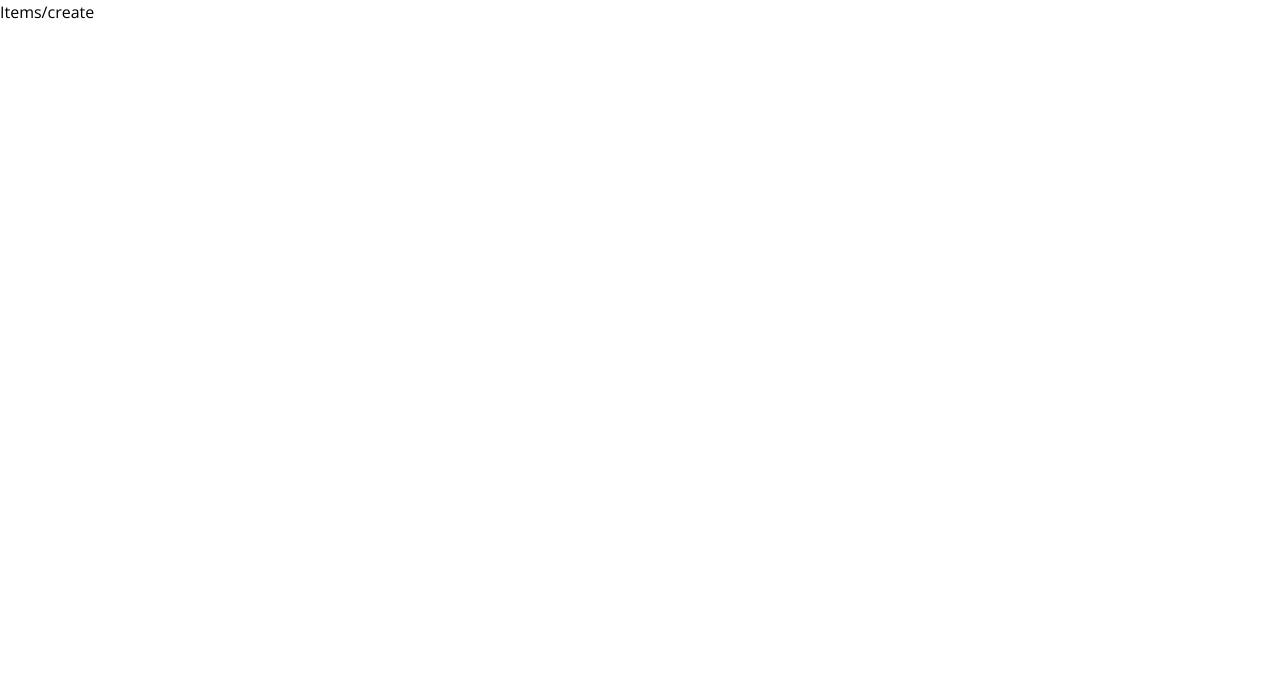
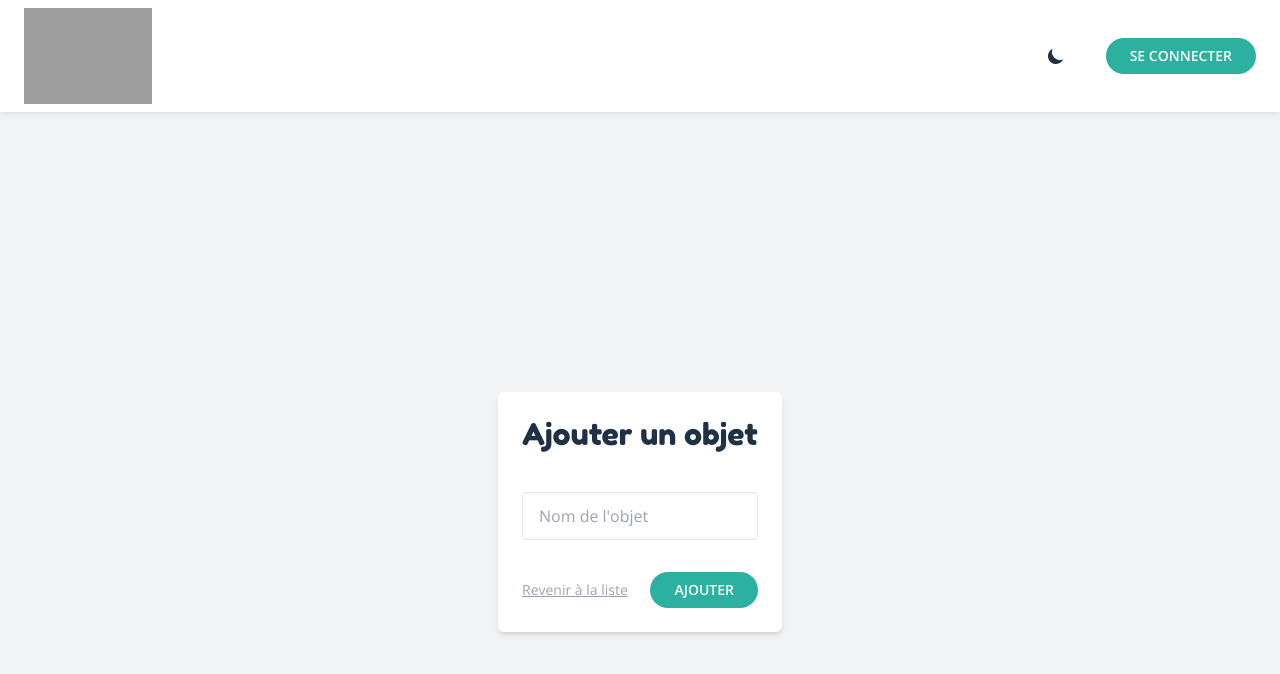
Before and after one commit to B4dzy/troov, a Nuxt app: page /items/create in a window 1280 px wide. Shown: the top 674 px of the page. Built offline with nearby package versions, Linux system fonts and the light colour scheme; no server answers; grey boxes are pictures that could not be loaded.

Commit message:
Ajout des pages create, edit (item) + update index.vue
Il est désormais possible d'ajouter, modifier et supprimer un item.

```diff
--- a/components/base/Navbar.vue
+++ b/components/base/Navbar.vue
@@ -1,10 +1,10 @@
 <template>
     <div>
-        <div class="bg-white dark:bg-gray-800 shadow-md">
+        <div class="bg-white dark:bg-gray-800 shadow-md z-40">
             <nav class="container px-6 py-2 mx-auto md:flex md:justify-between md:items-center">
                 <div class="flex items-center justify-between">
                     <NuxtLink to="/">
-                        <img class="w-32" :src="`images/logo-${$colorMode.value}.png`" alt="logo">
+                        <img class="w-32" :src="`/images/logo-${$colorMode.preference}.png`" alt="logo">
                     </NuxtLink>
 
                     <div @click="showMenu = !showMenu" class="flex md:hidden">
@@ -31,9 +31,15 @@
                             </span>
                         </p>
 
-                        <button
-                            class="px-6 py-2 text-sm transition-colors duration-300 rounded-full shadow-xl text-white uppercase font-semibold bg-red-400 hover:bg-red-400/80"
-                            v-on:click="logout">Déconnexion</button>
+                        <div class="space-x-2">
+                            <NuxtLink to="/items/create"><Button text="Ajouter un objet" /></NuxtLink>
+
+                            <button
+                                class="px-6 py-2 text-sm transition-colors duration-300 rounded-full shadow-xl text-white uppercase font-semibold bg-red-400 hover:bg-red-400/80"
+                                v-on:click="logout">
+                                Déconnexion
+                            </button>
+                        </div>
                     </div>
 
                     <NuxtLink v-else :to="$route.name === 'login' ? '/register' : '/login'">
--- a/pages/index.vue
+++ b/pages/index.vue
@@ -1,9 +1,7 @@
 <template>
     <BaseNavbar />
-    <section class="flex h-screen justify-center items-center bg-gray-200/50 dark:bg-secondary">
+    <section class="flex h-screen justify-center items-center bg-gray-200/50 dark:bg-secondary z-0">
         <div class="m-1">
-            <Button v-show="authStore.isLoggedIn" text="Ajouter un objet" />
-
             <div class="relative overflow-x-auto">
                 <table v-if="items.length > 0" class="w-full text-sm text-left text-gray-500 dark:text-gray-400">
                     <thead class="text-xs text-gray-700 uppercase bg-gray-50 dark:bg-gray-700 dark:text-gray-400">
@@ -23,15 +21,19 @@
                                 {{ item.name }}
                             </th>
                             <td class="text-center px-6 py-4 space-x-1">
+                                <NuxtLink :to="`/items/edit/${item._id}`">
                                     <button class="fill-primary">
-                                    <svg width="20" height="20" viewBox="0 0 27 27" xmlns="http://www.w3.org/2000/svg">
+                                        <svg width="20" height="20" viewBox="0 0 27 27"
+                                            xmlns="http://www.w3.org/2000/svg">
                                             <path
                                                 d="M21.9375 13.5C21.9375 13.2762 22.0264 13.0616 22.1846 12.9034C22.3429 12.7451 22.5575 12.6562 22.7812 12.6562C23.005 12.6562 23.2196 12.7451 23.3779 12.9034C23.5361 13.0616 23.625 13.2762 23.625 13.5V22.7812C23.625 23.005 23.5361 23.2196 23.3779 23.3779C23.2196 23.5361 23.005 23.625 22.7812 23.625H4.21875C3.99497 23.625 3.78036 23.5361 3.62213 23.3779C3.46389 23.2196 3.375 23.005 3.375 22.7812V4.21875C3.375 3.99497 3.46389 3.78036 3.62213 3.62213C3.78036 3.46389 3.99497 3.375 4.21875 3.375H13.5C13.7238 3.375 13.9384 3.46389 14.0966 3.62213C14.2549 3.78036 14.3438 3.99497 14.3438 4.21875C14.3438 4.44253 14.2549 4.65714 14.0966 4.81537C13.9384 4.97361 13.7238 5.0625 13.5 5.0625H5.0625V21.9375H21.9375V13.5Z" />
                                             <path
                                                 d="M12.3915 14.6137L13.7837 14.4146L22.336 5.86406C22.4166 5.78622 22.4808 5.69312 22.5251 5.59018C22.5693 5.48724 22.5925 5.37652 22.5935 5.26449C22.5945 5.15246 22.5731 5.04135 22.5307 4.93766C22.4883 4.83396 22.4256 4.73976 22.3464 4.66054C22.2672 4.58131 22.173 4.51866 22.0693 4.47624C21.9656 4.43381 21.8545 4.41247 21.7425 4.41344C21.6304 4.41441 21.5197 4.43769 21.4168 4.48191C21.3138 4.52613 21.2207 4.59041 21.1429 4.67099L12.589 13.2216L12.3898 14.6137H12.3915ZM23.529 3.47624C23.7643 3.71131 23.9508 3.99043 24.0782 4.29764C24.2055 4.60485 24.271 4.93414 24.271 5.26668C24.271 5.59923 24.2055 5.92851 24.0782 6.23572C23.9508 6.54294 23.7643 6.82205 23.529 7.05712L14.7793 15.8068C14.6503 15.9363 14.4827 16.0204 14.3018 16.0464L11.5174 16.4447C11.3876 16.4633 11.2553 16.4515 11.1309 16.4101C11.0066 16.3686 10.8935 16.2988 10.8008 16.2061C10.7081 16.1134 10.6383 16.0004 10.5969 15.876C10.5555 15.7516 10.5436 15.6193 10.5623 15.4896L10.9605 12.7052C10.9861 12.5244 11.0696 12.3569 11.1985 12.2276L19.9498 3.47793C20.4245 3.0034 21.0682 2.73682 21.7394 2.73682C22.4106 2.73682 23.0544 3.0034 23.529 3.47793V3.47624Z" />
                                         </svg>
                                     </button>
-                                <button class="fill-red-400">
+                                </NuxtLink>
+
+                                <button v-on:click="deleteItem(item._id)" class="fill-red-400">
                                     <svg width="20" height="20" viewBox="0 0 27 27" xmlns="http://www.w3.org/2000/svg">
                                         <path fill-rule="evenodd" clip-rule="evenodd"
                                             d="M7.98752 5.625H3.375C2.75368 5.625 2.25 6.12868 2.25 6.75C2.25 7.37132 2.75368 7.875 3.375 7.875H4.56812L5.49533 22.7105C5.6065 24.4892 7.08155 25.875 8.86376 25.875H18.1362C19.9185 25.875 21.3934 24.4892 21.5047 22.7105L22.4319 7.875H23.625C24.2463 7.875 24.75 7.37132 24.75 6.75C24.75 6.12868 24.2463 5.625 23.625 5.625H21.3832C21.377 5.62494 21.3708 5.62494 21.3646 5.625H19.0125C18.4913 3.05748 16.2214 1.125 13.5 1.125C10.7787 1.125 8.5087 3.05748 7.98752 5.625ZM10.317 5.625H16.683C16.2197 4.31416 14.9695 3.375 13.5 3.375C12.0305 3.375 10.7804 4.31416 10.317 5.625ZM20.1774 7.875H6.82251L7.74096 22.5702C7.77801 23.1631 8.26969 23.625 8.86376 23.625H18.1362C18.7303 23.625 19.222 23.1631 19.2591 22.5702L20.1774 7.875ZM16.0639 11.2609C16.6837 11.3043 17.1511 11.8419 17.1076 12.4617L16.6368 19.1952C16.5935 19.8151 16.0559 20.2824 15.4361 20.2391C14.8162 20.1957 14.3489 19.6581 14.3923 19.0383L14.8632 12.3048C14.9065 11.6849 15.4441 11.2176 16.0639 11.2609ZM10.9361 11.261C11.5559 11.2177 12.0935 11.6849 12.1368 12.3048L12.6078 19.0384C12.6511 19.6581 12.1837 20.1958 11.564 20.2391C10.9441 20.2824 10.4065 19.8151 10.3632 19.1953L9.89234 12.4617C9.849 11.842 10.3163 11.3043 10.9361 11.261Z" />
@@ -51,29 +53,26 @@
 <script setup>
 import { useAuthStore } from '~/store/auth';
 
-// definePageMeta({
-//     middleware: ["check-token"]
-// });
-
 const auth = useCookie('auth').value;
 const config = useRuntimeConfig();
 
-if (auth.token) {
-    const { data: user } = useFetch(`${config.public.API_BASE_URL}/auth/me`, {
+const { data: items, refresh: refreshItems } = await useAsyncData(
+    'items',
+    () => $fetch(`${config.public.API_BASE_URL}/item`, {
+        method: 'GET',
+    })
+);
+
+const deleteItem = (id) => {
+    $fetch(`${config.public.API_BASE_URL}/item/${id}`, {
+        method: 'DELETE',
         headers: {
             "Authorization": "Bearer " + auth.token
         },
+    }).then((item) => {
+
+        delete items.value[item];
+        refreshItems();
     });
 }
-
-const { data: items } = useFetch(`${config.public.API_BASE_URL}/item`);
-
-const authStore = useAuthStore();
-const router = useRouter();
-
-function logout() {
-    authStore.logout()
-        .then((_response) => router.push("/"))
-        .catch((error) => console.log("API error", error));
-}
 </script>
--- /dev/null
+++ b/pages/items/create.vue
@@ -0,0 +1,55 @@
+<template>
+    <BaseNavbar />
+    <section class="flex h-screen justify-center items-center bg-gray-200/50 dark:bg-secondary">
+        <div class="bg-white dark:bg-gray-800 shadow-md p-6 max-w-xl mx-auto rounded-md">
+            <h2 class="text-3xl font-cursive text-secondary dark:text-primary">Ajouter un objet</h2>
+            <form @submit.prevent="handleSubmit" class="mt-10 space-y-8">
+                <input v-model="name" class="w-full border rounded h-12 px-4 focus:outline-none"
+                    placeholder="Nom de l'objet" type="text" />
+                <div>
+
+                    <div class="flex flex-col-reverse md:flex-row md:items-center justify-between ">
+                        <div
+                            class="flex text-gray-400 dark:text-gray-100 text-sm self-center md:self-auto mt-4 md:mt-0">
+                            <NuxtLink class="underline mr-5" to="/register">Revenir à la liste</NuxtLink>
+                        </div>
+
+                        <Button text="Ajouter" />
+                    </div>
+                </div>
+            </form>
+        </div>
+    </section>
+</template>
+
+<script>
+definePageMeta({
+    middleware: ["user"]
+});
+
+export default {
+    name: 'ContactForm',
+    data() {
+        return {
+            name: '',
+        }
+    },
+    methods: {
+        handleSubmit: function () {
+            const config = useRuntimeConfig();
+            const auth = useCookie('auth').value;
+            const router = useRouter();
+
+            $fetch(`${config.public.API_BASE_URL}/item`, {
+                method: 'POST',
+                headers: {
+                    "Authorization": "Bearer " + auth.token
+                },
+                body: {
+                    name: this.name
+                }
+            }).then(() => router.push("/"));
+        }
+    }
+}
+</script>
--- /dev/null
+++ b/pages/items/edit/[id].vue
@@ -0,0 +1,61 @@
+<template>
+  <BaseNavbar />
+  <section class="flex h-screen justify-center items-center bg-gray-200/50 dark:bg-secondary">
+    <div class="bg-white dark:bg-gray-800 shadow-md p-6 max-w-xl mx-auto rounded-md">
+      <h2 class="text-3xl font-cursive text-secondary dark:text-primary">Éditer un objet</h2>
+      <form @submit.prevent="handleSubmit" class="mt-10 space-y-8">
+        <input v-model="name" class="w-full border rounded h-12 px-4 focus:outline-none" placeholder="Nom de l'objet"
+          type="text" />
+        <div>
+
+          <div class="flex flex-col-reverse md:flex-row md:items-center justify-between ">
+            <div class="flex text-gray-400 dark:text-gray-100 text-sm self-center md:self-auto mt-4 md:mt-0">
+              <NuxtLink class="underline mr-5" to="/register">Revenir à la liste</NuxtLink>
+            </div>
+
+            <Button text="Éditer" />
+          </div>
+        </div>
+      </form>
+    </div>
+  </section>
+</template>
+
+<script>
+definePageMeta({
+  middleware: ["user"]
+});
+
+export default {
+  name: 'ContactForm',
+  async data() {
+    const config = useRuntimeConfig();
+    const route = useRoute();
+
+    const {data: item} = await useFetch(`${config.public.API_BASE_URL}/item/${route.params.id}`);
+
+    return {
+      name: item.value.name,
+    }
+  },
+  methods: {
+    handleSubmit: function () {
+      const config = useRuntimeConfig();
+      const auth = useCookie('auth').value;
+      const router = useRouter();
+      const route = useRoute();
+
+      $fetch(`${config.public.API_BASE_URL}/item/${route.params.id}`, {
+        method: 'PUT',
+        headers: {
+          "Authorization": "Bearer " + auth.token
+        },
+        body: {
+          name: this.name
+        }
+      }).then(() => router.push("/"));
+
+    }
+  }
+}
+</script>
```
Lines whose indentation alone changed are shown as unchanged.
